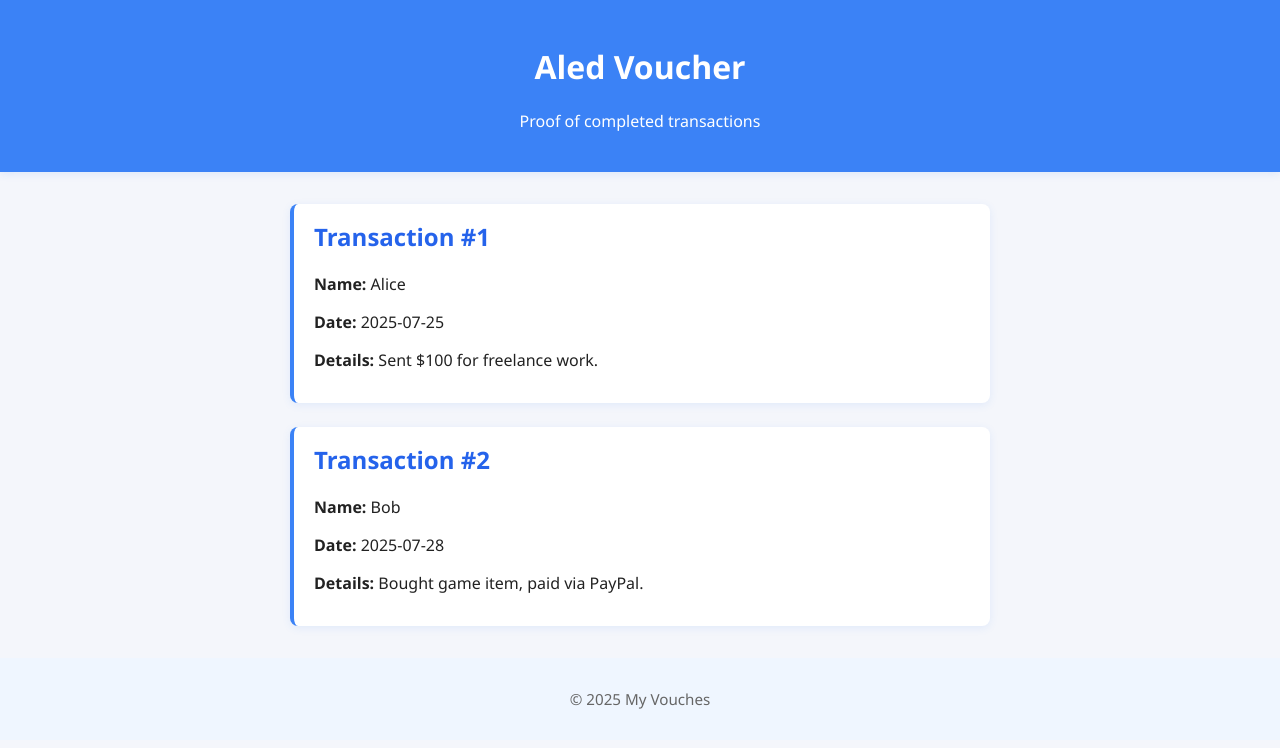
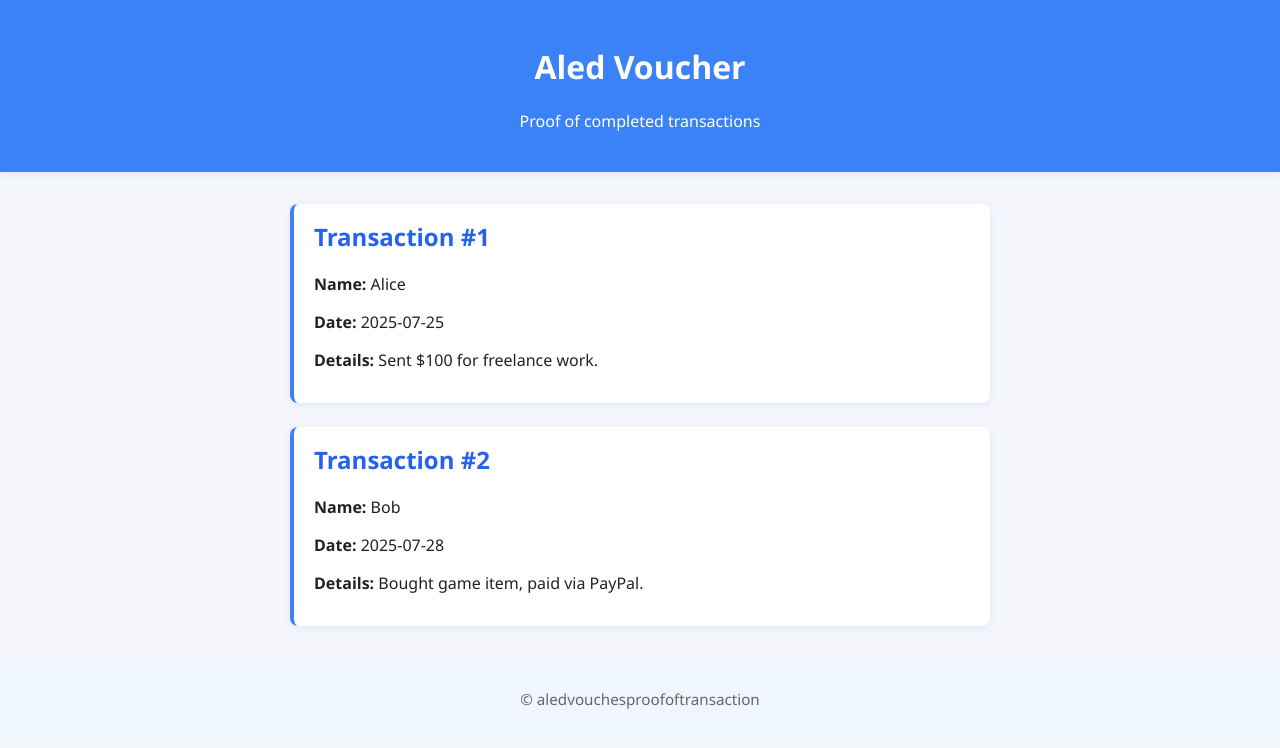
Before and after one commit to swgyzam/aledvouches, a plain HTML site: page index.html in a window 1280 px wide. Drawn offline with Linux system fonts and the light colour scheme.

Commit message:
update index.html

```diff
--- a/index.html
+++ b/index.html
@@ -30,7 +30,7 @@
     </section>
   </main>
   <footer>
-    <p>&copy; 2025 My Vouches</p>
+    <p>&copy; aledvouchesproofoftransaction</p>
   </footer>
 </body>
 </html>
```
